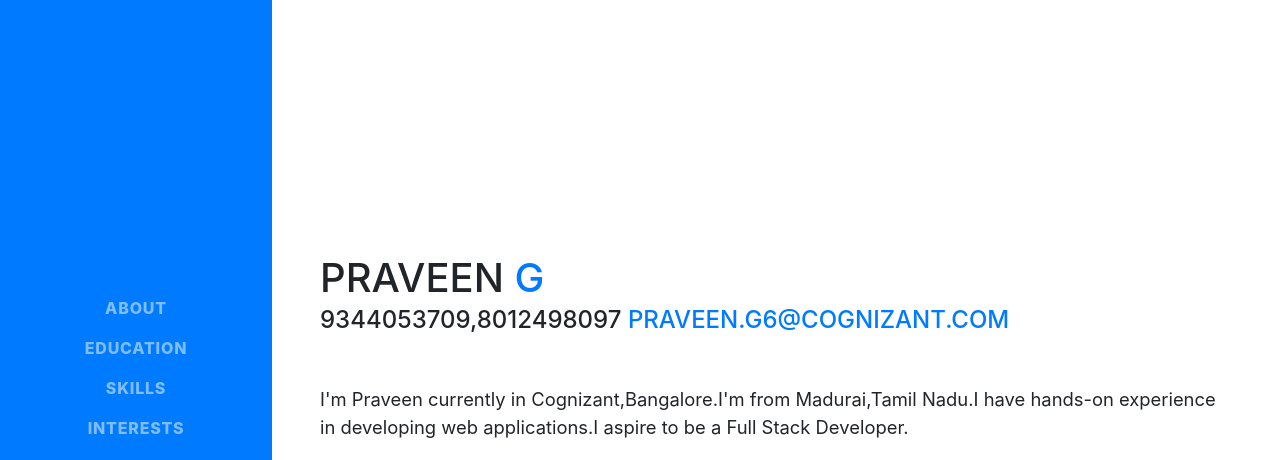
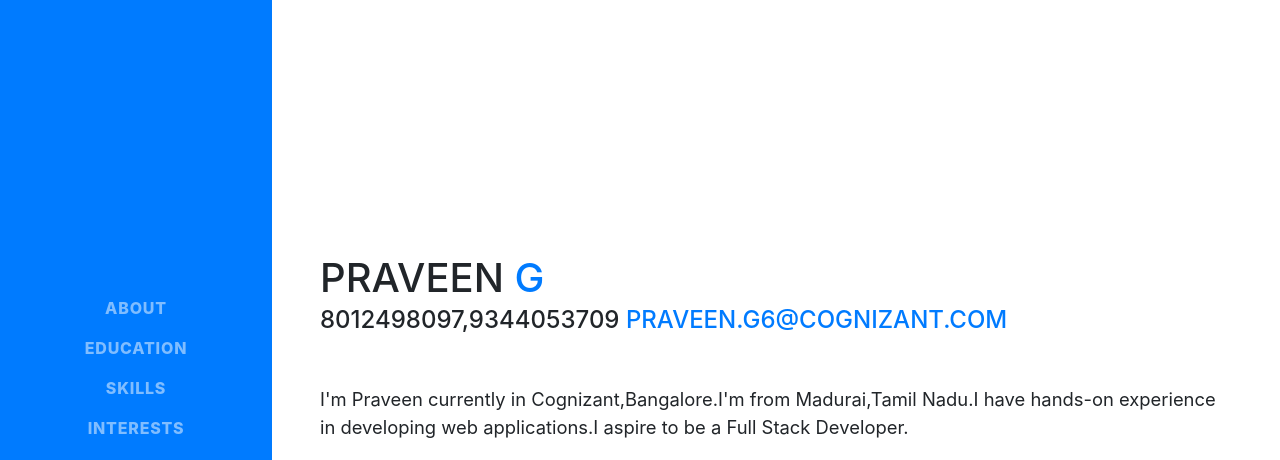
Before and after one commit to praveen1508/praveen1508.github.io, a website with bundled scripts: page index.html in a window 1280 px wide. Shown: the top 460 px of the page. Built offline with nearby package versions, Linux system fonts and the light colour scheme; a web font is replaced by a local one.

Commit message:
Update index.html

```diff
--- a/index.html
+++ b/index.html
@@ -65,7 +65,7 @@
         <h1 class="mb-0">Praveen
           <span class="text-primary">G</span>
         </h1>
-        <div class="subheading mb-5">9344053709,8012498097
+        <div class="subheading mb-5">8012498097,9344053709
           <a href="mailto:praveen.g6@cognizant.com">praveen.g6@cognizant.com</a>
         </div>
         <p class="lead mb-5">I'm Praveen currently in Cognizant,Bangalore.I'm from Madurai,Tamil Nadu.I have hands-on experience in developing web applications.I aspire to be a Full Stack Developer.</p>
```
